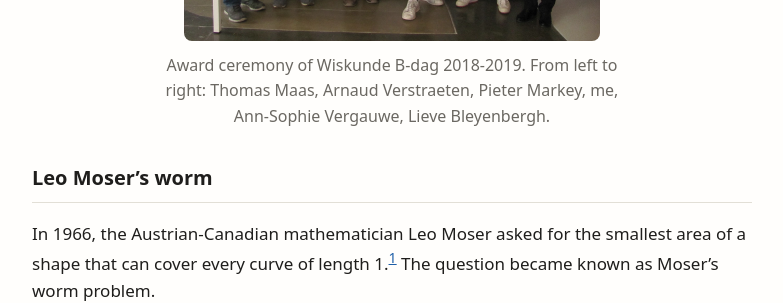
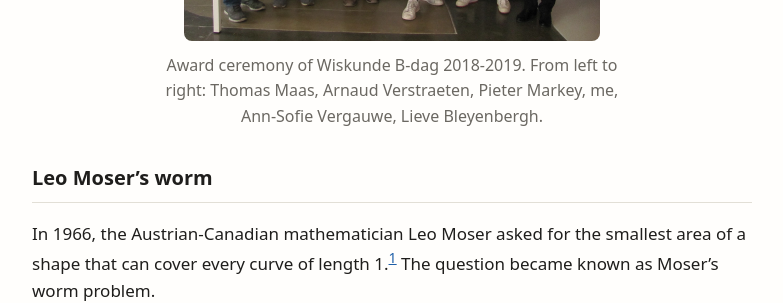
Before and after one commit to ethan-keller/ethan-keller.github.io, a Jekyll site: the page built from _posts/2026-11-04-ai-tackles-a-60-year-old-math-problem.md, in a window 1280 px wide and 900 px high, scrolled down 2029 px. Shown: the part 206-509 px from the top of the window, without its empty margins (248-1031 px from the left). Built offline with Jekyll 4.4.1, drawn with Linux system fonts in a browser that asks for light colours; nearby versions of some CDN libraries.

Commit message:
Fix spelling of Ann-Sofie in photo caption

```diff
--- a/_posts/2026-11-04-ai-tackles-a-60-year-old-math-problem.md
+++ b/_posts/2026-11-04-ai-tackles-a-60-year-old-math-problem.md
@@ -59,7 +59,7 @@ a classic open problem in discrete geometry. We finished third!
 
 <figure class="narrow">
   <img src="/assets/posts/ai-tackles-a-60-year-old-math-problem/wiskunde-b-dag.jpg">
-  <figcaption>Award ceremony of Wiskunde B-dag 2018-2019. From left to right: Thomas Maas, Arnaud Verstraeten, Pieter Markey, me, Ann-Sophie Vergauwe, Lieve Bleyenbergh.</figcaption>
+  <figcaption>Award ceremony of Wiskunde B-dag 2018-2019. From left to right: Thomas Maas, Arnaud Verstraeten, Pieter Markey, me, Ann-Sofie Vergauwe, Lieve Bleyenbergh.</figcaption>
 </figure>
 
 ## Leo Moser's worm
```
